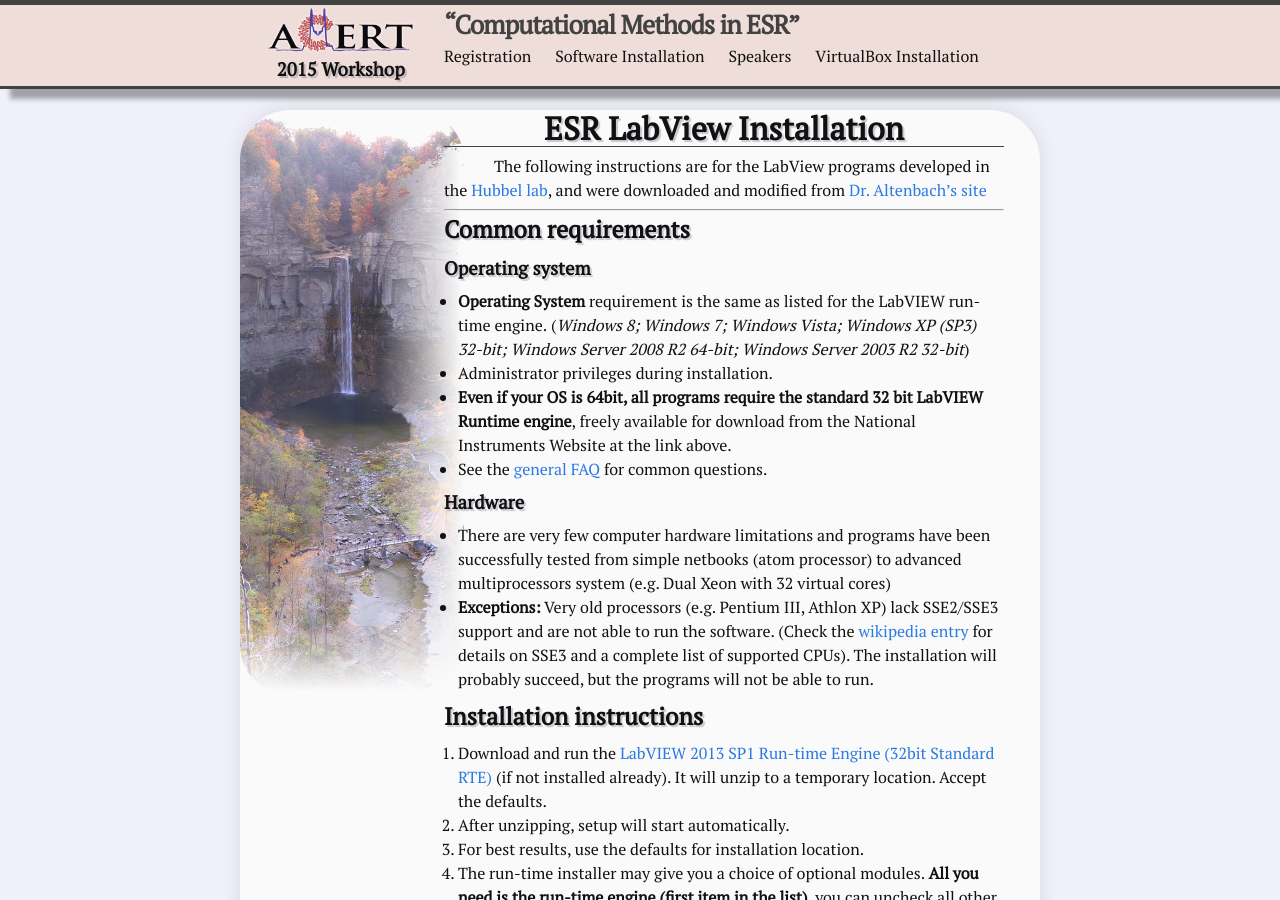
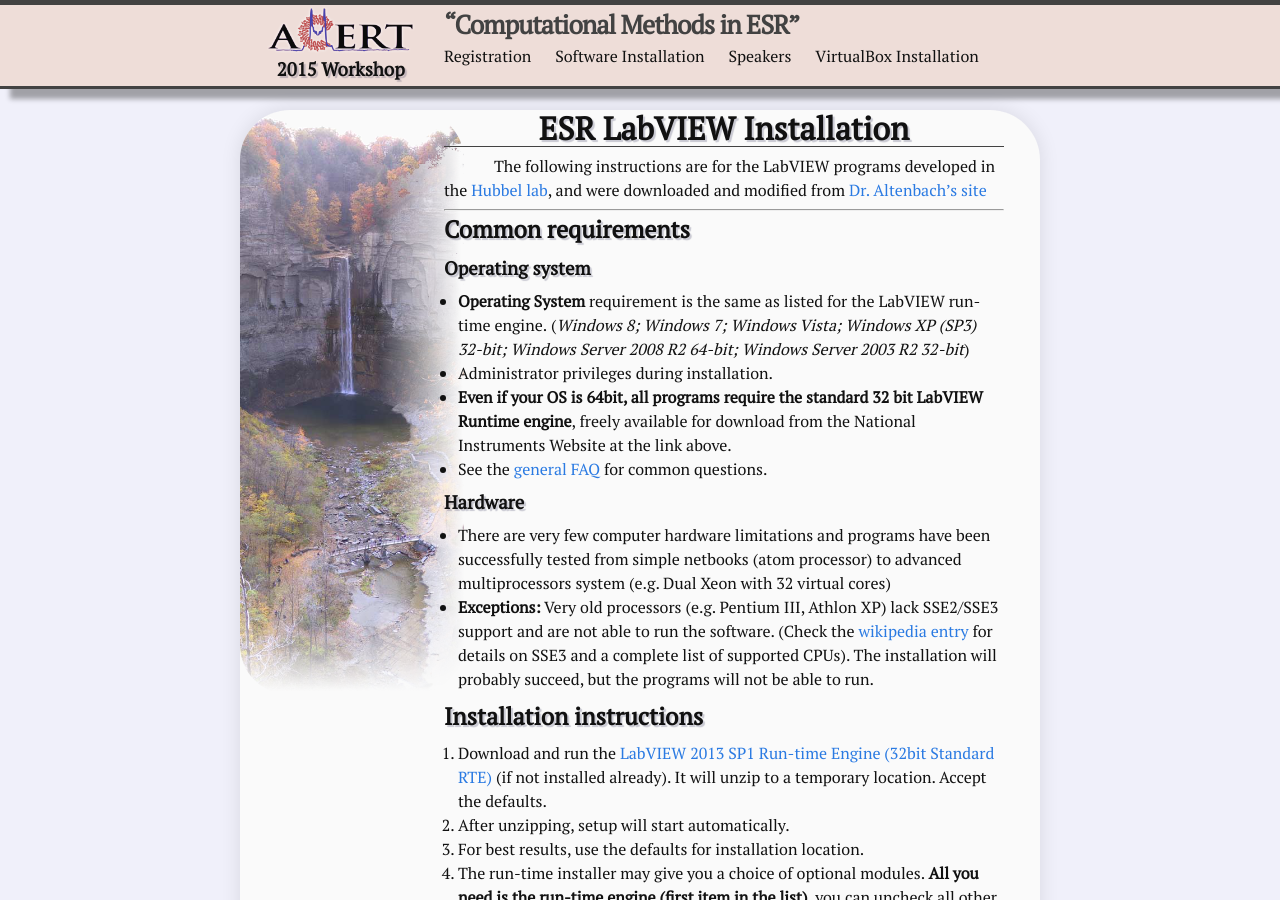
Before and after one commit to jmfranck/acert.github.io, a Jekyll site: the page built from Software/LabView_EPR.md, in a window 1280 px wide and 900 px high. Built offline with Jekyll 4.4.1, drawn with Linux system fonts in a browser that asks for light colours; Markdown is read by kramdown in place of the engine named in the settings.

```diff
--- a/Software/LabView_EPR.md
+++ b/Software/LabView_EPR.md
@@ -1,12 +1,12 @@
 ---
 layout: default
-title: ESR LabView
+title: ESR LabVIEW
 attribution: C. Altenbach
 # recipe-attribution-link: http://www.opensourcefood.com/people/HungryJenny/recipes/soft-christmas-gingerbread-cookies
 ---
 # {{ page.title }} Installation
 
-The following instructions are for the LabView programs developed in the [Hubbel lab](http://www.chemistry.ucla.edu/directory/hubbell-wayne-l),
+The following instructions are for the LabVIEW programs developed in the [Hubbel lab](http://www.chemistry.ucla.edu/directory/hubbell-wayne-l),
     and were downloaded and modified from [Dr. Altenbach's site](https://sites.google.com/site/altenbach/labview-programs/why-labview)
 
 -----------------------------------------------------------
```
Also changed, not shown: VirtualBox/TeamViewer.md (+1 -1 lines), _posts/2015-05-06-status-of-software.md (+1 -1 lines).
